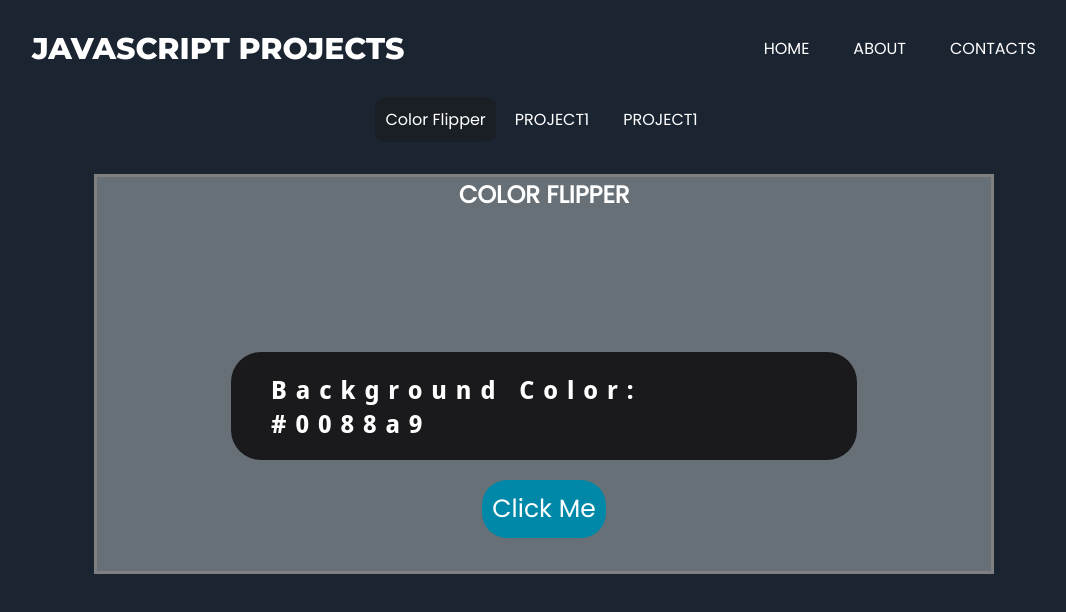
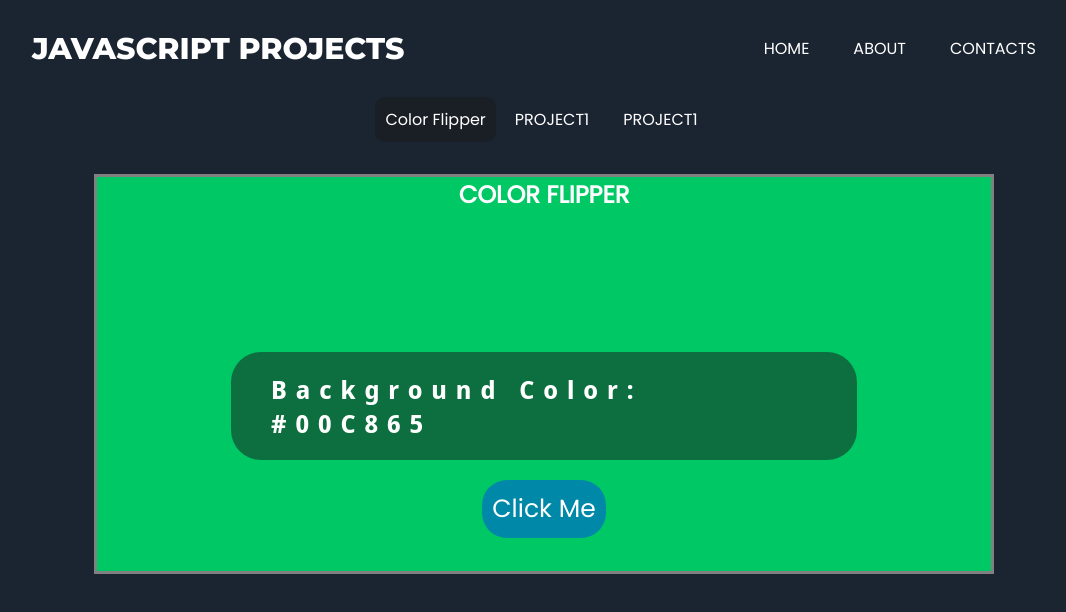
Before and after one commit to JPprecilda/htmlcss-javascript-projects, a plain HTML site: page pages/color-flipper-template.html in a window 1280 px wide. Both pictures are taken after a click on the button "Click Me". Shown: the whole page, without its empty margins (96-1162 px from the left). Drawn offline with Linux system fonts and the light colour scheme.

Commit message:
Added ColorFLipper Script
The added script involves using javascript listener. When the button was clicked, it will automatically changes the color of DIV

```diff
--- a/css/color-flipper.css
+++ b/css/color-flipper.css
@@ -47,7 +47,7 @@ main{
     flex: flex;
 }
 div{
-    background-color:rgba(103, 112,119, 1);
+    /* background-color:rgba(103, 112,119, 1); */
     border: 3px solid gray;
     margin: auto;
     margin-top: 2em;
@@ -90,7 +90,7 @@ Button:hover{
 }
 h2{
     font-size: 25px;
-    background-color: rgba(26, 25, 27, 1);
+    background-color: rgba(26, 25, 27, 0.5);
     font-family: 'Noto Sans Display', sans-serif;
     color: white;
     border: none;
--- /dev/null
+++ b/js/script_colorflipper.js
@@ -0,0 +1,17 @@
+const hex = [0, 1, 2, 3, 4, 5, 6, 7, 8, 9, "A", "B", "C", "D", "E", "F"];
+const btn = document.getElementById('btn');
+const color = document.querySelector('.color');
+
+
+btn.addEventListener('click', function(){
+    let hexColor = "#";
+    for(let i = 0; i < 6; i++){
+        hexColor += hex[getRandomNumbers()];
+    }
+    color.textContent = hexColor;
+    document.querySelector("div").style.backgroundColor = hexColor;
+});
+
+function getRandomNumbers(){
+    return Math.floor(Math.random() * hex.length);
+}
--- a/pages/color-flipper-template.html
+++ b/pages/color-flipper-template.html
@@ -29,11 +29,12 @@
             <section class="proj__name">
                 <h1>COLOR FLIPPER</h1>
             <section class="display">
-                <h2>Background Color: #0088a9</h2>
-                <Button>Click Me</Button>
+                <h2>Background Color: <span class="color">#0088a9</span></h2>
+                <Button id="btn">Click Me</Button>
             </section>
         </div>
 
     </main>
+    <script src="../js/script_colorflipper.js"></script>
 </body>
 </html>
```
